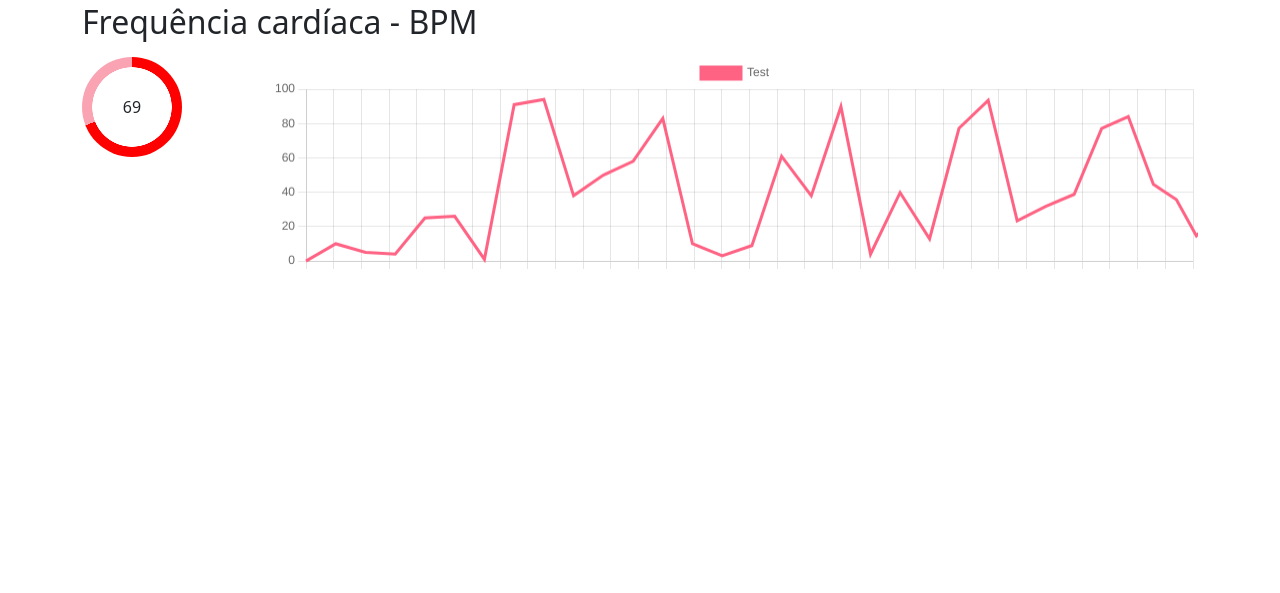
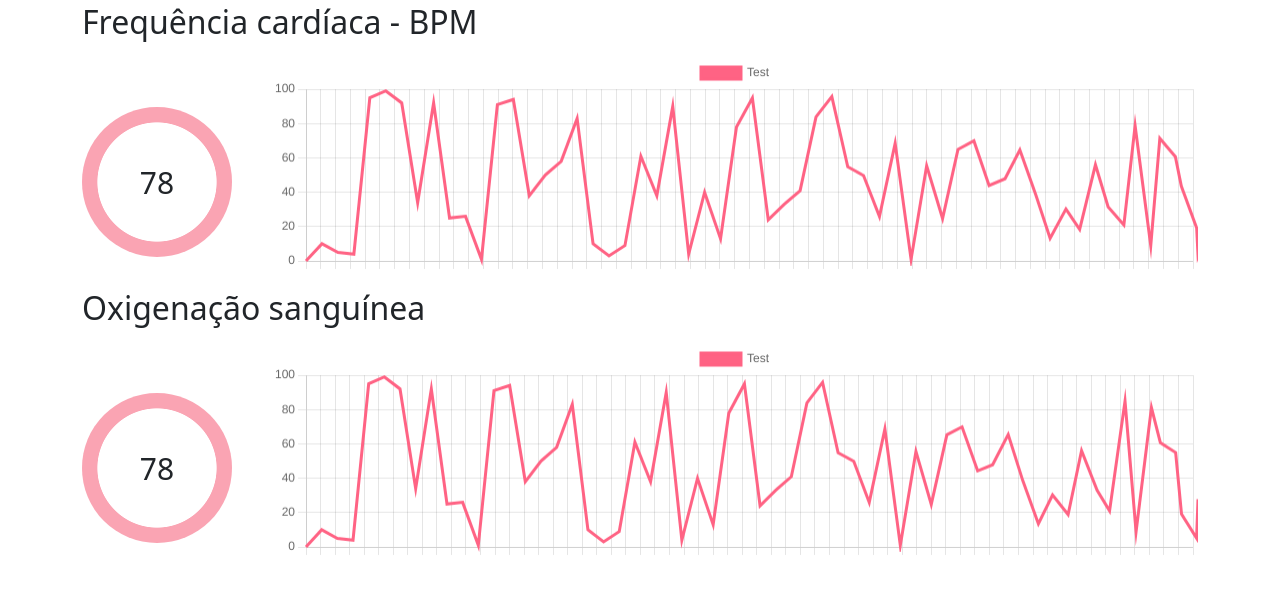
Before and after one commit to joaopfranco08/heartrate-monitor, a plain HTML site: page projeto/frontend/index.html in a window 1280 px wide. Shown: the part 157-750 px from the top of the page. Drawn offline with nearby package versions, Linux system fonts and the light colour scheme.

Commit message:
Add encapsulation for charts

```diff
--- a/projeto/frontend/index.html
+++ b/projeto/frontend/index.html
@@ -51,13 +51,29 @@
                 <canvas id="myChart"></canvas>
               </div>
         </div>
+        <div class="row">
+            <div class="col-12">
+                <h2>
+                    <label for="bpm">Oxigenação sanguínea</label>
+                </h2>
+            </div>
+        </div>
+        <div class="mt-2 row px-0 center">
+            <div class="col-2 progress-bar-container">
+                <div class="progress-bar-bpm bpm">
+                    <progress id="oxigenacao" min="0" max="100" value="92"></progress>
+                </div>
+            </div>
+            <div class="col-10">
+                <canvas id="oxigenacao-chart"></canvas>
+              </div>
+        </div>
     </div>
     </div>
 
     <script src="https://cdn.jsdelivr.net/npm/bootstrap@5.3.0/dist/js/bootstrap.bundle.min.js"
         integrity="sha384-geWF76RCwLtnZ8qwWowPQNguL3RmwHVBC9FhGdlKrxdiJJigb/j/68SIy3Te4Bkz"
         crossorigin="anonymous"></script>
-    <script src="./script/async-test.js"></script>
     <script src="https://code.jquery.com/jquery-3.6.0.min.js"></script>
     <script src="https://cdn.jsdelivr.net/npm/chart.js"></script>
     <script src="./script.js"></script>
--- a/projeto/frontend/script.js
+++ b/projeto/frontend/script.js
@@ -10,6 +10,7 @@ getComputedStyle(document.documentElement)
     .getPropertyValue('--bpm-value'); // returns value
 
 const canvas = document.getElementById('myChart');
+
 canvas.height = 75;
 
 const labels = [
@@ -81,3 +82,53 @@ setInterval(async function () {
     addData(myChart, newLabel, newData);
 
 }, 100);
+
+
+class RealTimeChart {
+    constructor(elementId, chartLabels, chartData, chartConfig) {
+
+        this.canvas = document.getElementById(elementId);
+
+        this.labels = chartLabels;
+
+        this.data = chartData;
+
+        this.config = chartConfig;
+
+        this.canvas.height = 75;
+
+        this.chart = new Chart(
+            this.canvas,
+            this.config
+        );
+
+    }
+
+    getChart() {
+        return this.chart;
+    }
+
+    updateData(label, data) {
+        this.chart.data.labels.push(label);
+        this.chart.data.datasets.forEach((dataset) => {
+            dataset.data.push(data);
+        });
+        this.chart.update();
+    }
+}
+
+const oxChart= new RealTimeChart('oxigenacao-chart', ['', '', ''], data, config)
+
+// randomly add new data
+setInterval(async function () {
+    const newLabel = ' '//(Math.random() + 1).toString(36).substring(7);
+    const newData = await randomBeatValue();
+
+    await checkHeartBeatRange(newData)
+
+    document.documentElement.style
+    .setProperty('--bpm-value', newData);
+
+    oxChart.updateData(newLabel, newData);
+
+}, 100);
--- a/projeto/frontend/script/async-test.js
+++ /dev/null
@@ -1,26 +0,0 @@
-function randomBeatValue() {
-    return new Promise((resolve) => {
-        let t = Math.floor(Math.random() * (100 - 1 + 1)) + 1
-        setTimeout(() => console.log(t), 2000);
-    });
-}
-async function process(arrayOfPromises) {
-    console.time(`process`);
-    let responses = await Promise.all(arrayOfPromises);
-    for (let r of responses) { }
-    console.timeEnd(`process`);
-    return;
-}
-async function handler() {
-    let arrayOfPromises = [
-        randomBeatValue(),
-        randomBeatValue(),
-        randomBeatValue(),
-        randomBeatValue(),
-        randomBeatValue(),
-    ];
-
-    await process(arrayOfPromises);
-    console.log(`processing is complete`);
-}
-handler();
--- a/projeto/frontend/styles.css
+++ b/projeto/frontend/styles.css
@@ -25,11 +25,13 @@
 }
 
 .progress-bar-bpm {
-  width: 100px;
-  height: 100px;
+  margin-top: 30%;
+  width: 150px;
+  height: 150px;
   border-radius: 50%;
 
   /* to center the percentage value */
+  font-size: 30px;
   display: flex;
   justify-content: center;
   align-items: center;
@@ -44,7 +46,7 @@
   background:
     radial-gradient(closest-side, white 79%, transparent 80% 100%),
     conic-gradient(var(--bpm-flag) calc(var(--progress-value-bpm) * 1%), rgb(250, 164, 179) 0);
-  animation: bpm-progress 2s 1 forwards;
+  /*animation: bpm-progress 2s 1 forwards;*/
 }
 
 .bpm::before {
@@ -71,7 +73,7 @@
   background:
     radial-gradient(closest-side, white 79%, transparent 80% 100%, white 0),
     conic-gradient(rgb(17, 50, 183) calc(var(--progress-value-oxigenacao) * 1%), rgb(190, 210, 244) 0);
-  animation: oxigenacao-progress 2s 1 forwards;
+  /*animation: bpm-progress 2s 1 forwards;*/
 }
 
 .oxigenacao::before {
```
Also changed, not shown: projeto/frontend/script/cavas.js (added, +55 -0 lines).
